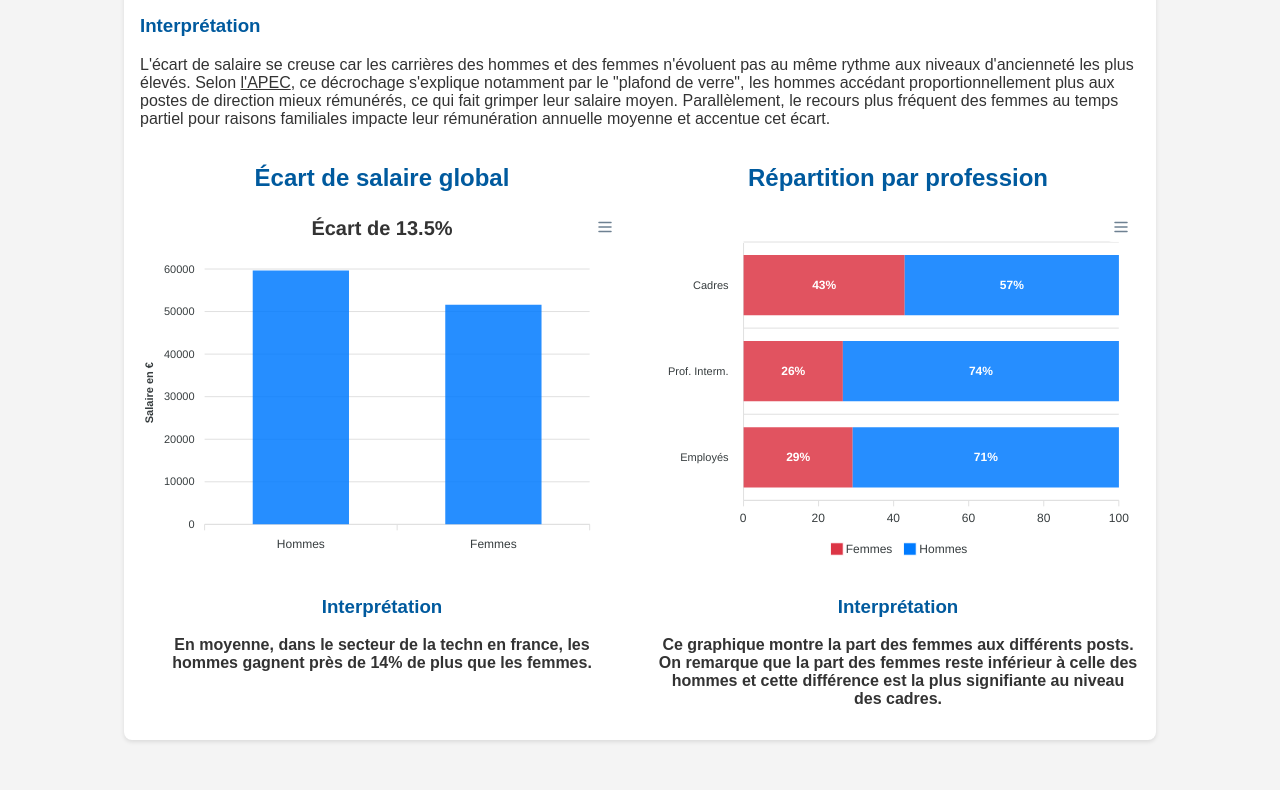
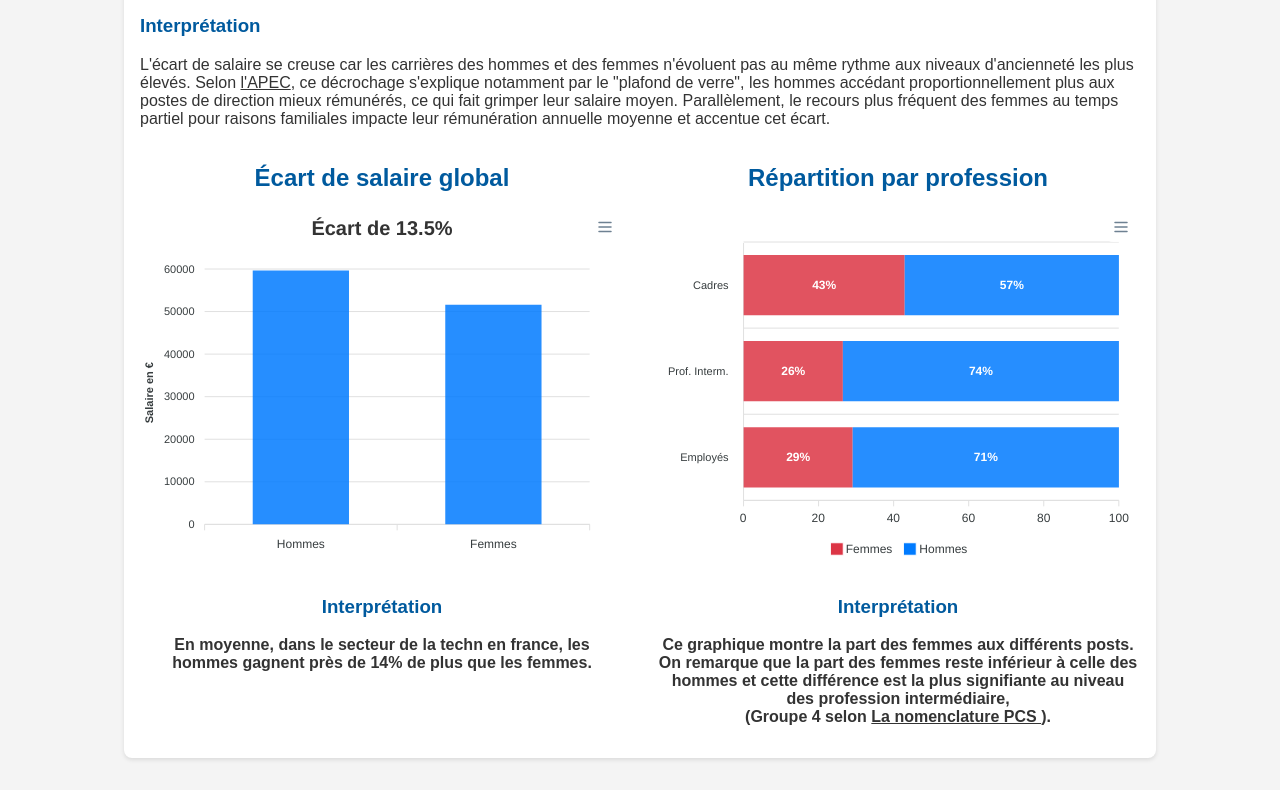
Before and after one commit to Jcalixte24/projet-web-analytics-1, a plain HTML site: page page_genre.html in a window 1280 px wide. Shown: the part 646-1436 px from the top of the page. Drawn offline with nearby package versions, Linux system fonts and the light colour scheme.

Commit message:
Update page_genre.html

```diff
--- a/page_genre.html
+++ b/page_genre.html
@@ -48,7 +48,9 @@
                 <div id="genderProfessionChart"></div>
                 <h3>Interprétation</h3>
                 <p>Ce graphique montre la part des femmes aux différents posts. On remarque que la part des femmes reste
-                    inférieur à celle des hommes et cette différence est la plus signifiante au niveau des cadres.</p>
+                    inférieur à celle des hommes et cette différence est la plus signifiante au niveau des profession
+                    intermédiaire, <br>(Groupe 4 selon <u>La nomenclature PCS
+                    </u> ).</p>
             </div>
         </div>
     </main>
```
